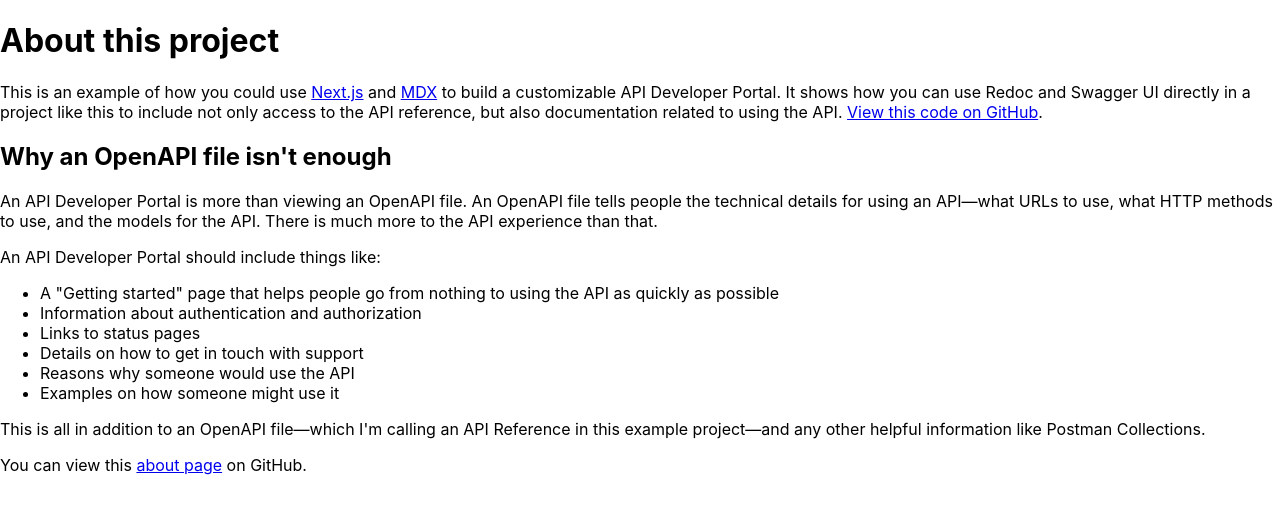
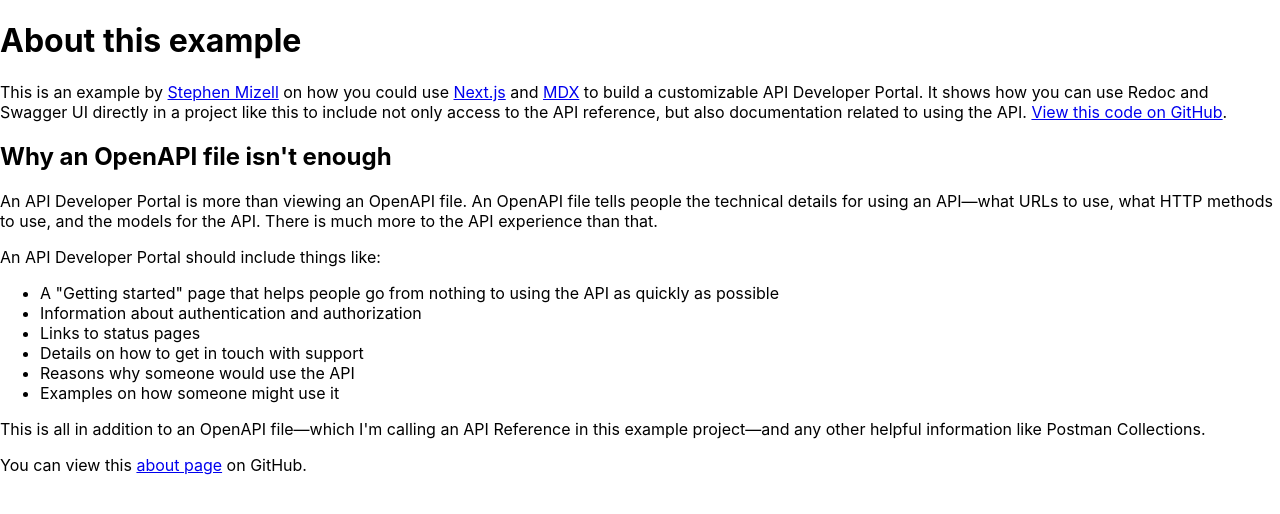
Before and after one commit to smizell/api-dev-portal, a Next.js app: page /about in a window 1280 px wide. Shown: the top 514 px of the page. Built offline with nearby package versions, Linux system fonts and the light colour scheme.

Commit message:
Wording and Twitter link

```diff
--- a/pages/about.mdx
+++ b/pages/about.mdx
@@ -1,6 +1,6 @@
-# About this project
+# About this example
 
-This is an example of how you could use [Next.js](https://nextjs.org/) and [MDX](https://mdxjs.com) to build a customizable API Developer Portal.
+This is an example by [Stephen Mizell](https://twitter.com/Stephen_Mizell) on how you could use [Next.js](https://nextjs.org/) and [MDX](https://mdxjs.com) to build a customizable API Developer Portal.
 It shows how you can use Redoc and Swagger UI directly in a project like this to include not only access to the API reference, but also documentation related to using the API.
 [View this code on GitHub](https://github.com/smizell/api-dev-portal).
 
--- a/pages/index.js
+++ b/pages/index.js
@@ -23,7 +23,7 @@ export default function Home() {
         </p>
 
         <p className={styles.description}>
-          <Link href="/about"><a>About this project</a></Link> /{' '}
+          <Link href="/about"><a>About this example</a></Link> /{' '}
           <Link href="/using-mdx"><a>Using MDX</a></Link> /{' '}
           <Link href="/api-references"><a>Rendering API reference docs</a></Link>
         </p>
```
